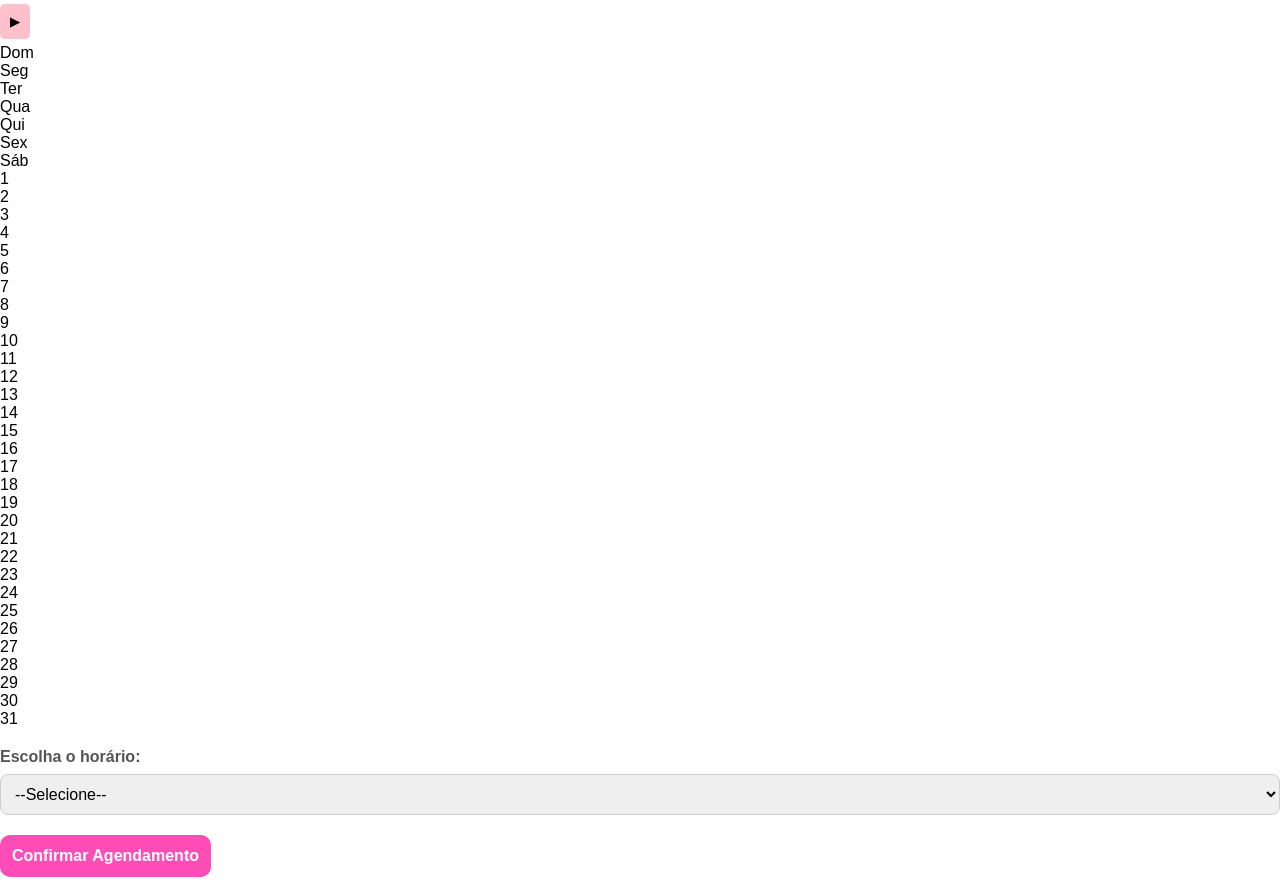
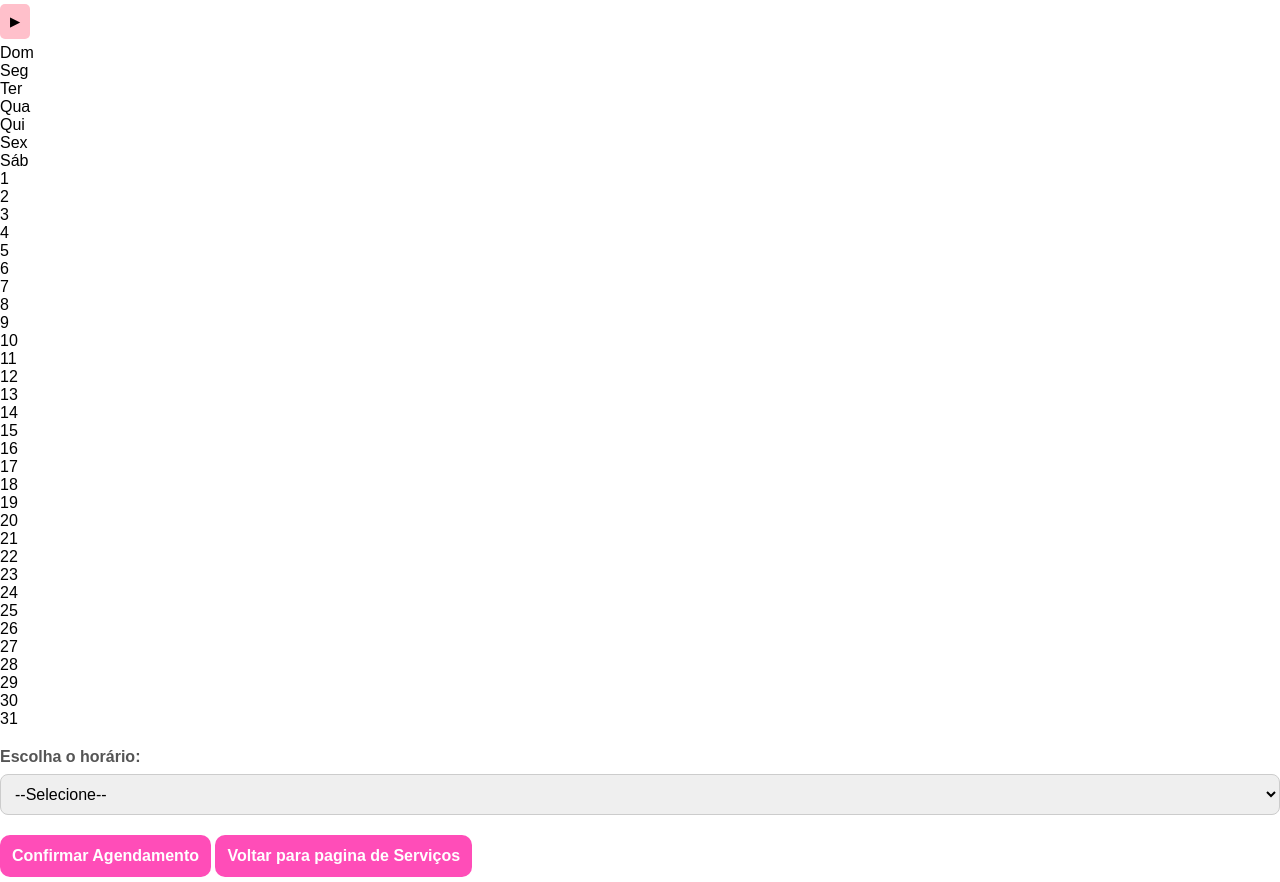
Before and after one commit to laryssa150/ProjetoIntegrador, a plain HTML site: page PI/agendamento.html in a window 1280 px wide. Shown: the part 74-956 px from the top of the page. Drawn offline with Linux system fonts and the light colour scheme.

Commit message:
atualização projeto

```diff
--- a/PI/agendamento.html
+++ b/PI/agendamento.html
@@ -43,6 +43,7 @@
         </div>
 
         <button id="confirmarBtn" onclick="confirmarAgendamento()">Confirmar Agendamento</button>
+        <button id="voltarbtn" onclick="VoltarparaServicos()">Voltar para pagina de Serviços</button>
 
     </div>
 
--- a/PI/script.js
+++ b/PI/script.js
@@ -85,8 +85,6 @@ function confirmarAgendamento() {
   }
 }
 
-
-
 // carrinho.js
 
 // Exemplo de produtos no carrinho
--- a/PI/style.css
+++ b/PI/style.css
@@ -237,6 +237,15 @@ button:hover {
 
 }
 
+.header-carrinho img{
+    border-radius: 50%;
+    width: 50px;
+    height: 50px;
+    object-fit: cover;
+    margin-right: 10px;
+}
+
+
 
 /* Agenda */
 
@@ -308,6 +317,19 @@ button:hover {
   transition: background-color 0.3s ease;
 }
 
+#voltarbtn{
+  margin-top: 20px;
+    padding: 12px;
+    background-color: #ff4db8;
+    color: white;
+    border: none;
+    border-radius: 10px;
+    font-size: 16px;
+    font-weight: bold;
+    cursor: pointer;
+    transition: background-color 0.3s ease;
+}
+
 #confirmarBtn:hover {
   background-color: #d93f98;
 }
@@ -320,7 +342,6 @@ button:hover {
     display: flex;
     justify-content: space-between;
     align-items: center;
-    padding: 10px;
     border-bottom: 1px solid #ccc;
   }
 
```
